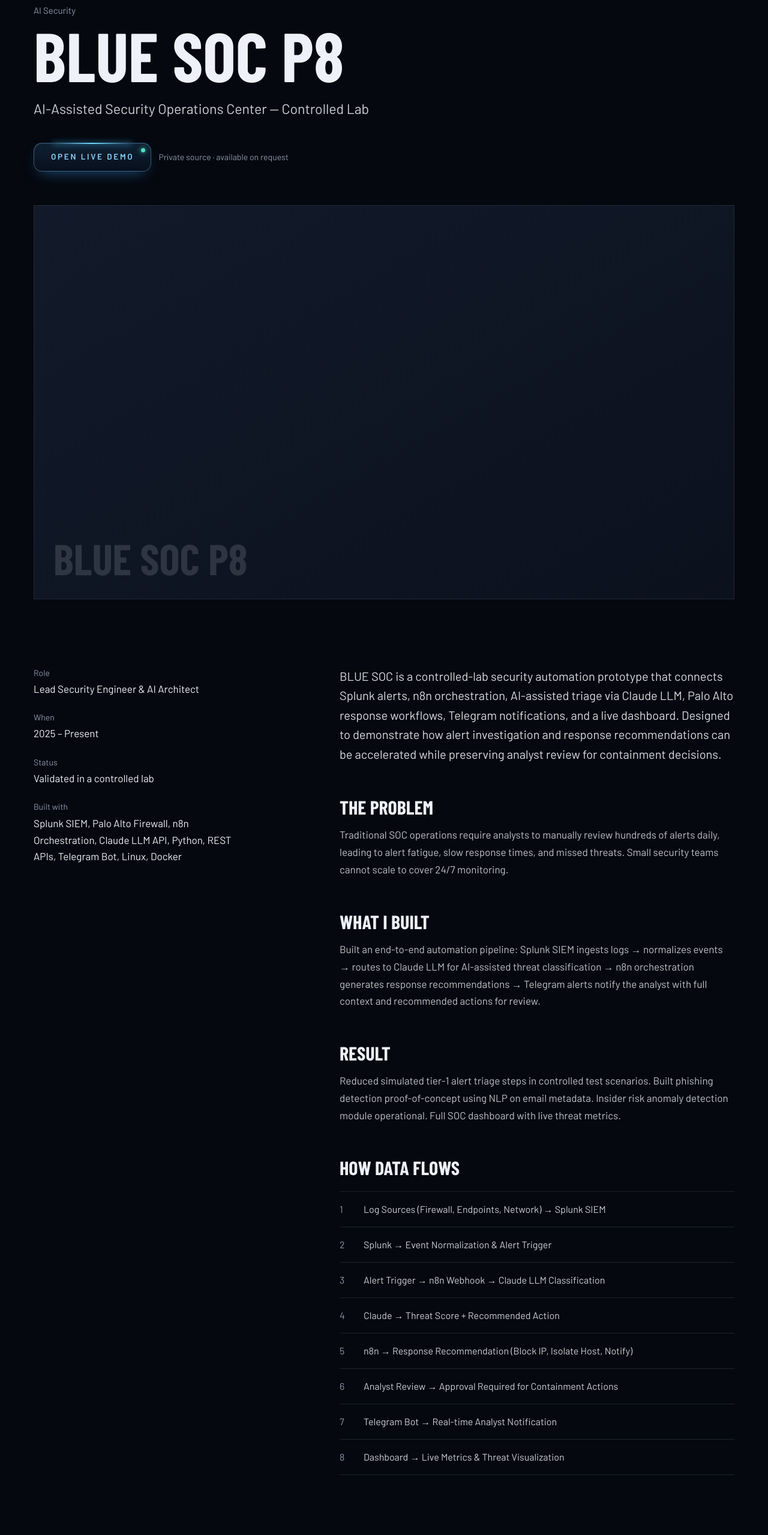
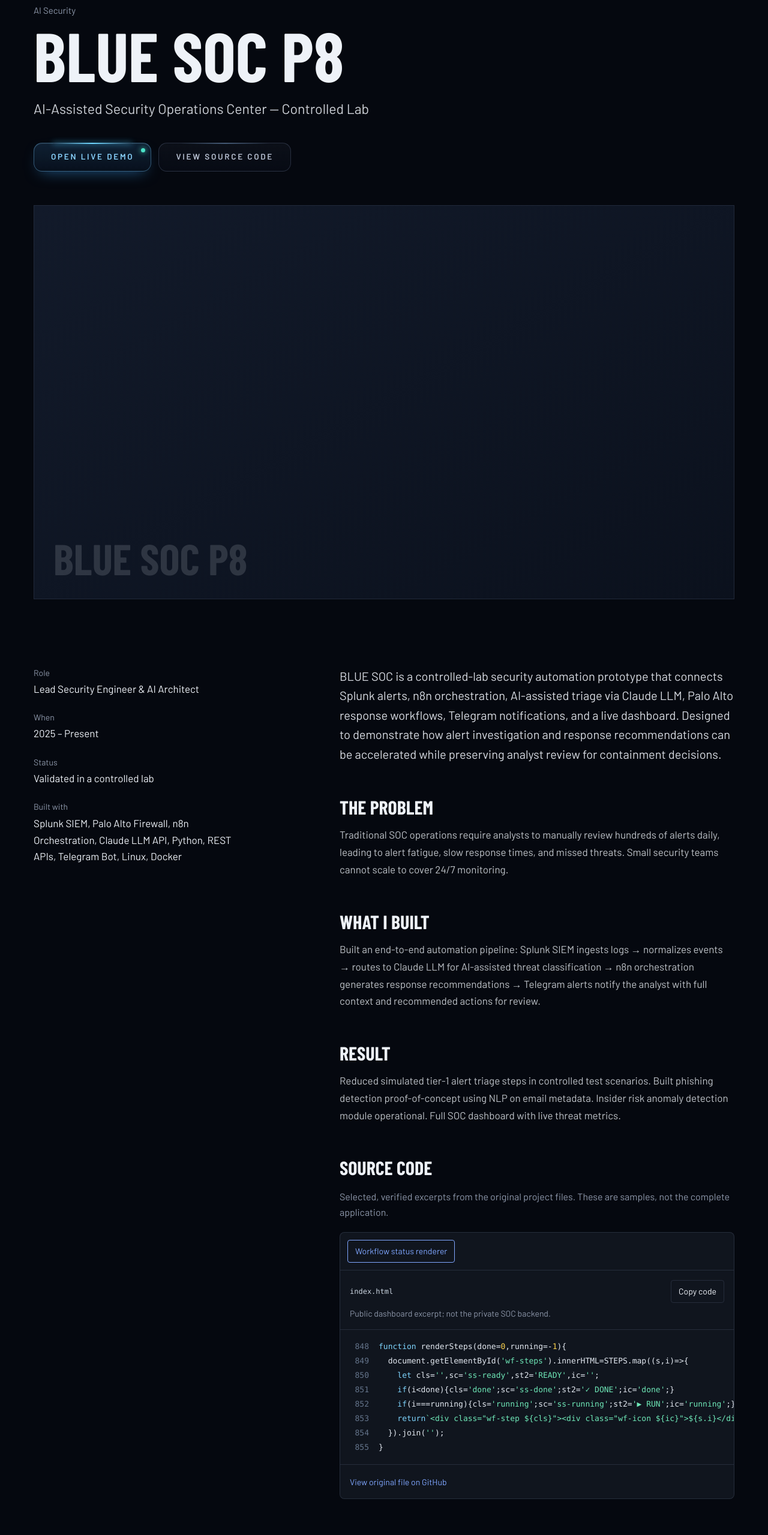
Before and after one commit to kamara1994/portfolio, a Next.js app: page /projects/blue-soc-p8 in a window 1280 px wide. Shown: the part 234-2793 px from the top of the page at 60% size. Built offline with nearby package versions, Linux system fonts and the light colour scheme.

Commit message:
Link every displayed project to its in-page code viewer

```diff
--- a/app/projects/[slug]/page.tsx
+++ b/app/projects/[slug]/page.tsx
@@ -5,6 +5,7 @@ import { projects, type Project } from '@/data/projects'
 import Nav from '@/components/Nav'
 import Footer from '@/components/Footer'
 import ProjectMedia from '@/components/ProjectMedia'
+import ProjectSource from '@/components/ProjectSource'
 
 const shown = projects.filter((p) => p.placement)
 
@@ -49,8 +50,7 @@ export default function ProjectPage({ params }: { params: { slug: string } }) {
           <p className="mt-6 max-w-[44ch] text-[clamp(19px,1.8vw,24px)] leading-snug text-snow/85">{p.subtitle}</p>
           <div className="btn-row mt-10 flex flex-wrap gap-3">
             {p.demo && <a href={p.demo} target="_blank" rel="noopener" className="btn-primary">Open live demo</a>}
-            {p.github && <a href={p.github} target="_blank" rel="noopener" className={p.demo ? 'btn-ghost' : 'btn-primary'}>View source code</a>}
-            {p.sourceAccess && <span className="self-center text-sm text-smoke">{p.sourceAccess === 'private' ? 'Private source · available on request' : 'Source not published'}</span>}
+            <a href="#source-code" className={p.demo ? 'btn-ghost' : 'btn-primary'}>View source code</a>
             {p.report && <a href={p.report} className="btn-ghost">Download report</a>}
           </div>
         </header>
@@ -75,7 +75,7 @@ export default function ProjectPage({ params }: { params: { slug: string } }) {
             </div>
           </dl>
 
-          <div className="space-y-14 md:col-span-7 md:col-start-6">
+          <div className="min-w-0 space-y-14 md:col-span-7 md:col-start-6">
             <p className="text-[20px] leading-relaxed text-snow/90">{p.description}</p>
             {[
               ['The problem', p.problem],
@@ -87,6 +87,7 @@ export default function ProjectPage({ params }: { params: { slug: string } }) {
                 <p className="mt-4 text-[17px] leading-[1.7] text-snow/80">{body}</p>
               </div>
             ))}
+            <ProjectSource project={p} />
             {p.architecture && (
               <div>
                 <h2 className="font-display text-[32px] font-bold uppercase leading-none">How data flows</h2>
```
